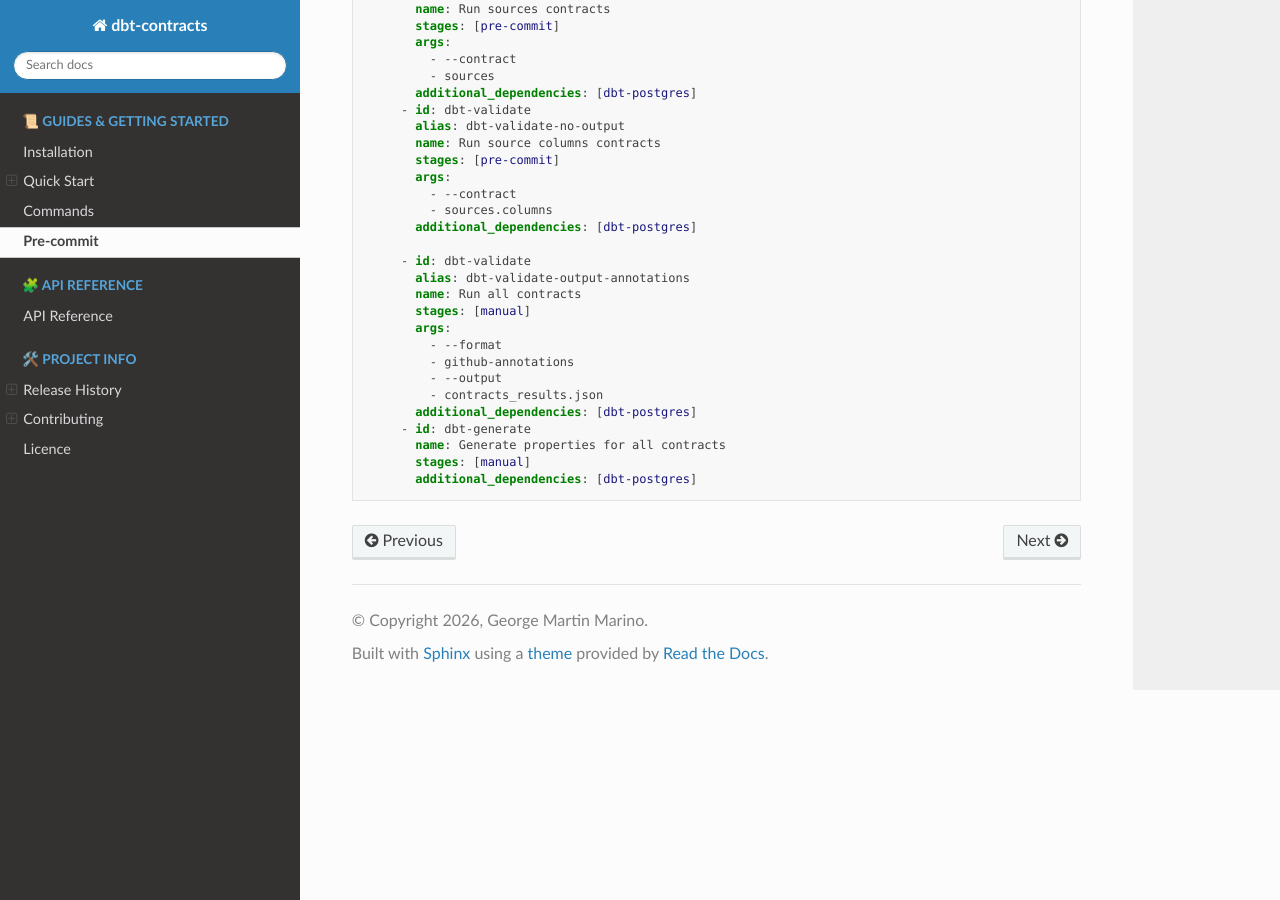
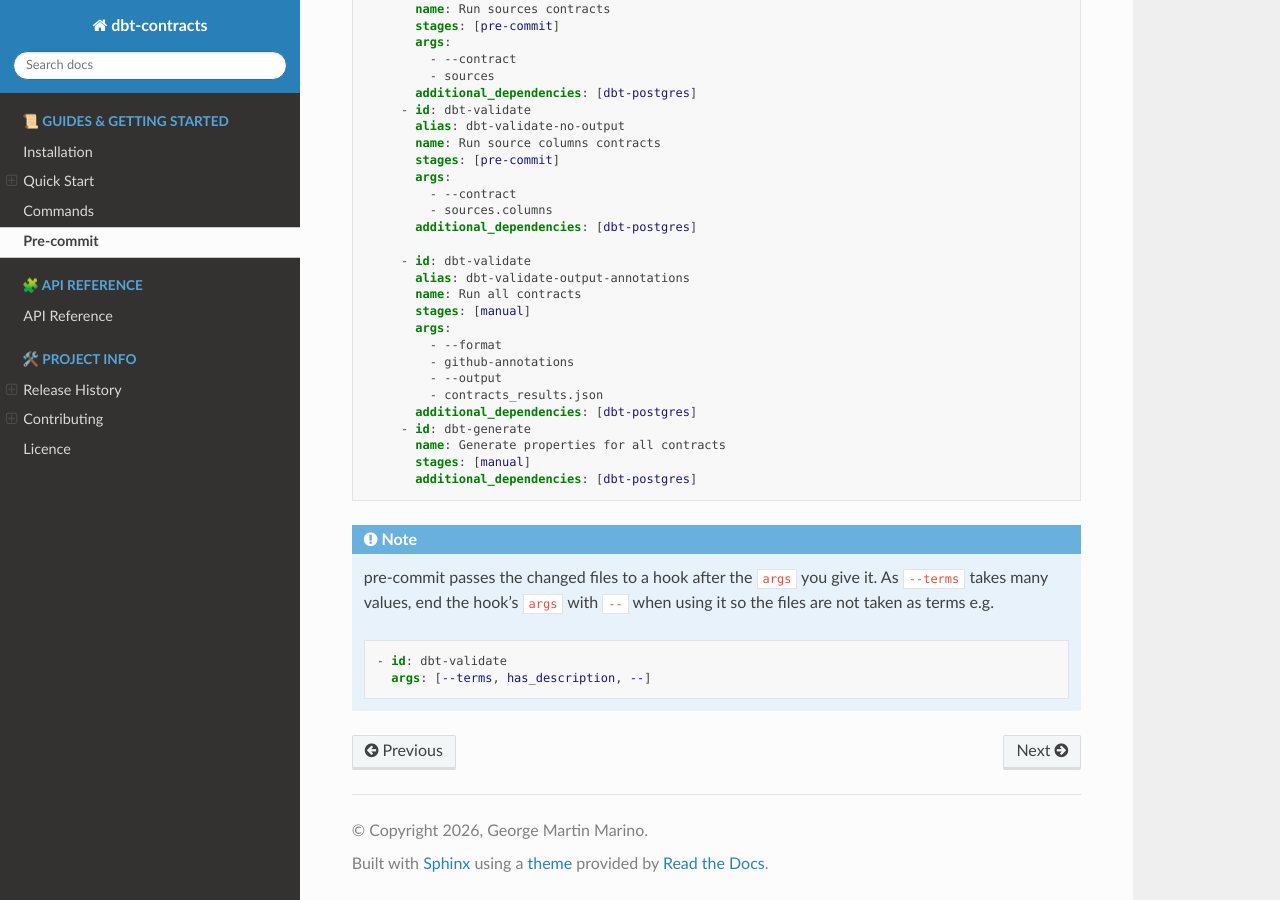
Before and after one commit to geo-martino/dbt-contracts, a Sphinx documentation site: the page built from docs/guides/precommit.rst, in a window 1280 px wide and 900 px high, scrolled down 978 px. Built offline with Sphinx 7.4.7 and the Read the Docs theme 3.1.0, drawn with Linux system fonts in a browser that asks for light colours; pages that are not in the unit, such as notebooks, are missing from menus.

Commit message:
Document ending pre-commit hook args with -- when using --terms
pre-commit passes the changed files after a hook's args, so --terms took
the file paths as terms unless the args end with --.

Co-Authored-By: Claude Opus 5.5 <noreply@anthropic.com>

```diff
--- a/docs/guides/precommit.rst
+++ b/docs/guides/precommit.rst
@@ -79,3 +79,14 @@ file like the example below.
          name: Generate properties for all contracts
          stages: [manual]
          additional_dependencies: [dbt-postgres]
+
+.. note::
+
+   pre-commit passes the changed files to a hook after the ``args`` you give it.
+   As ``--terms`` takes many values, end the hook's ``args`` with ``--`` when using it
+   so the files are not taken as terms e.g.
+
+   .. code-block:: yaml
+
+      - id: dbt-validate
+        args: [--terms, has_description, --]
```
Also changed, not shown: README.md (+9 -0 lines), README.template.md (+9 -0 lines).
